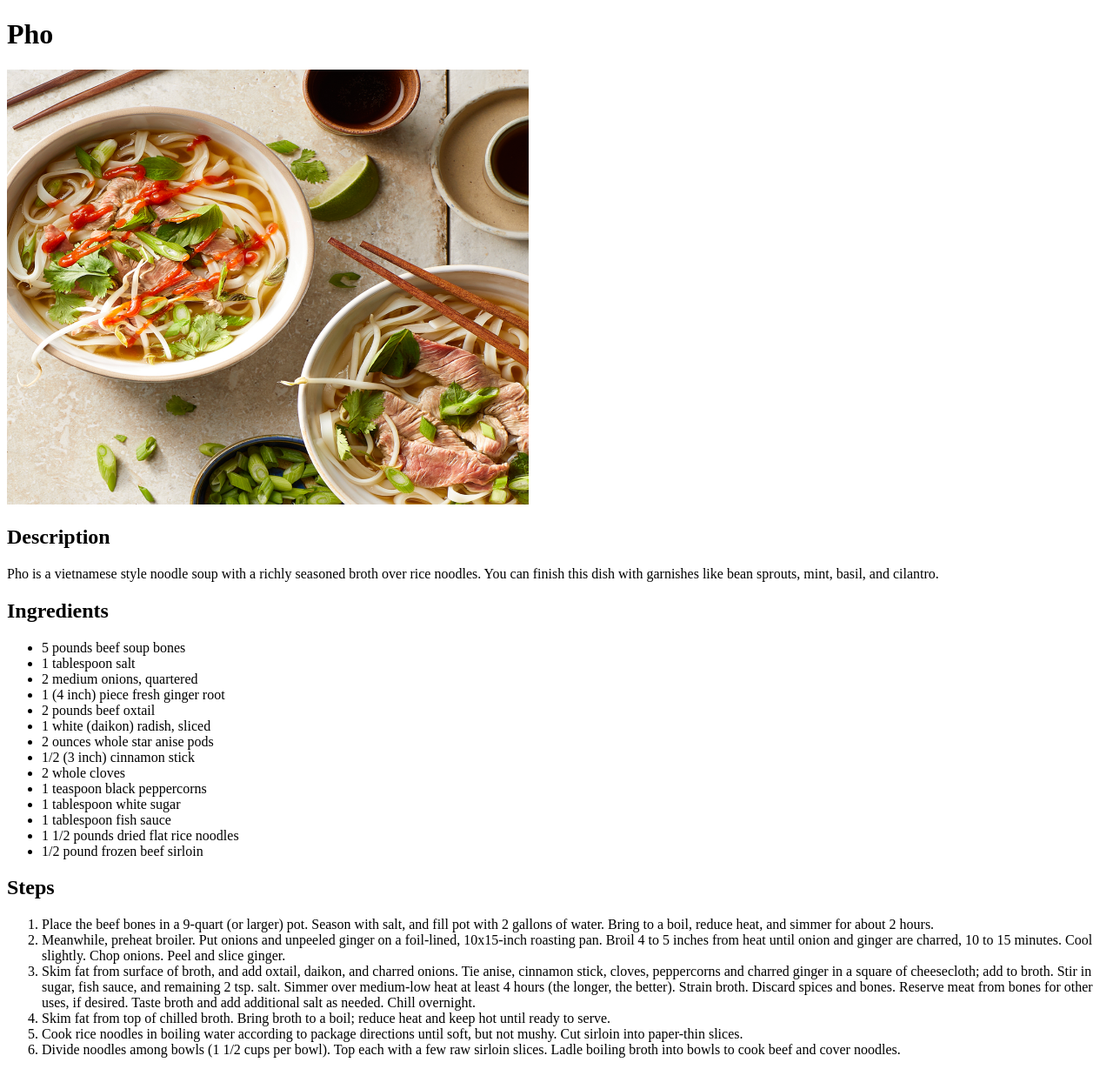
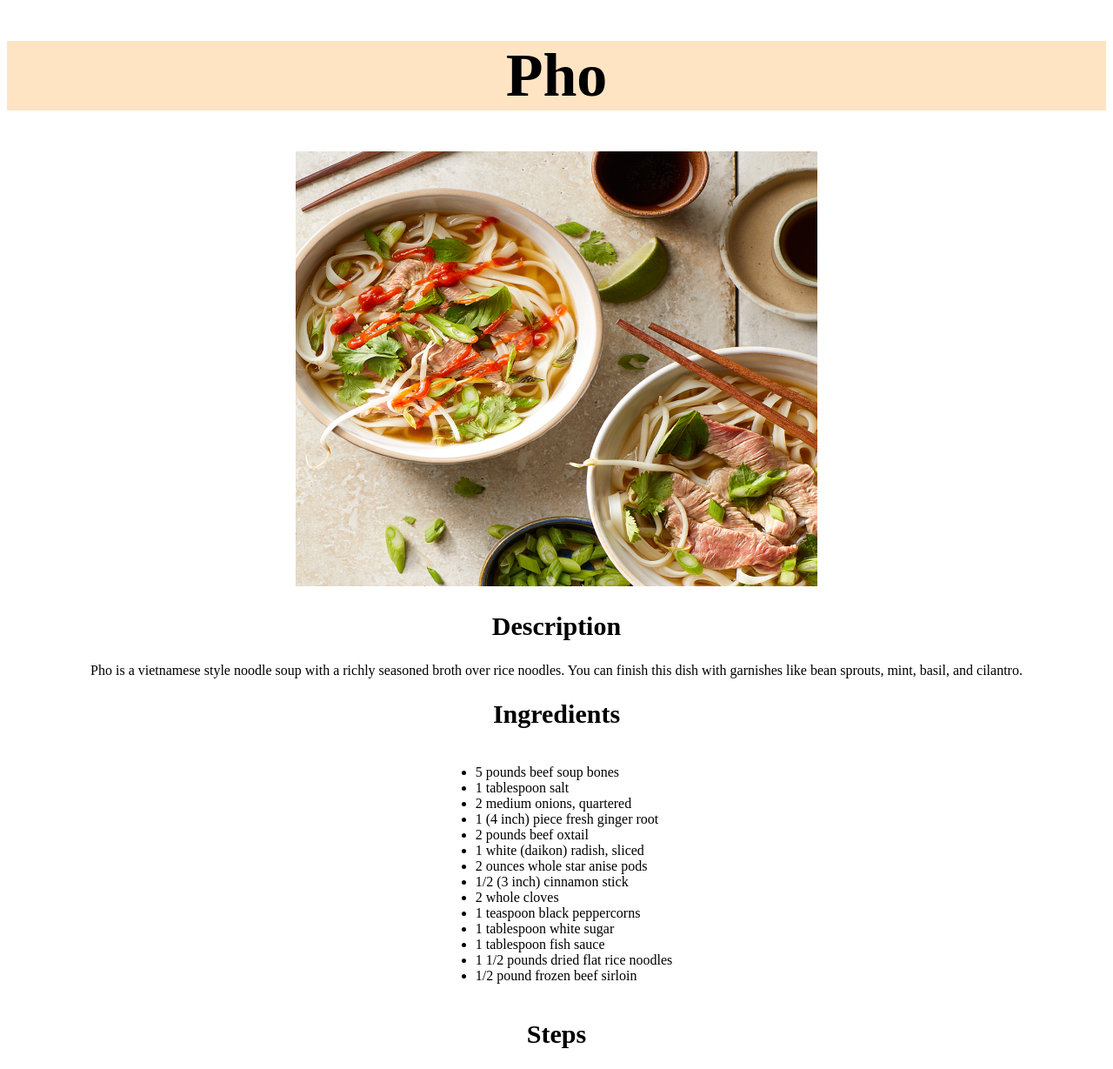
Before and after one commit to ErickzLee/odin-recipes, a plain HTML site: page recipes/Pho.html in a window 1280 px wide. Shown: the top 1229 px of the page at 87% size. Drawn offline with Linux system fonts and the light colour scheme.

Commit message:
Updated with a little bit of css

```diff
--- a/recipes/Pho.html
+++ b/recipes/Pho.html
@@ -5,6 +5,7 @@
     <meta http-equiv="X-UA-Compatible" content="IE=edge">
     <meta name="viewport" content="width=device-width, initial-scale=1.0">
     <title>Pho</title>
+    <link rel="stylesheet" href="../style.css">
 </head>
 <body>
     <h1>Pho</h1>
@@ -14,7 +15,7 @@
         You can finish this dish with garnishes like bean sprouts, mint, basil, and cilantro.
     </p>
     <h2>Ingredients</h2>
-    <ul>
+    <ul class="list">
         <li>5 pounds beef soup bones</li>
         <li>1 tablespoon salt</li>
         <li>2 medium onions, quartered</li>
@@ -31,7 +32,7 @@
         <li>1/2 pound frozen beef sirloin</li>
     </ul>
     <h2>Steps</h2>
-    <ol>
+    <ol class="list">
         <li>Place the beef bones in a 9-quart (or larger) pot. Season with salt, and fill pot with 2 gallons of water. Bring to a boil, reduce heat, and simmer for about 2 hours.</li>
         <li>Meanwhile, preheat broiler. Put onions and unpeeled ginger on a foil-lined, 10x15-inch roasting pan. Broil 4 to 5 inches from heat until onion and ginger are charred, 10 to 15 minutes. Cool slightly. Chop onions. Peel and slice ginger.</li>
         <li>Skim fat from surface of broth, and add oxtail, daikon, and charred onions. Tie anise, cinnamon stick, cloves, peppercorns and charred ginger in a square of cheesecloth; add to broth. Stir in sugar, fish sauce, and remaining 2 tsp. salt. Simmer over medium-low heat at least 4 hours (the longer, the better). Strain broth. Discard spices and bones. Reserve meat from bones for other uses, if desired. Taste broth and add additional salt as needed. Chill overnight.</li>
--- /dev/null
+++ b/style.css
@@ -0,0 +1,17 @@
+body {
+    text-align: center;
+}
+h1 {
+    background-color: bisque;
+    font-size: 70px;
+}
+h2 {
+    font-size: 30px;
+}
+p {
+    font-family: 'Times New Roman', Times, serif;
+}
+.list {
+    text-align: left;
+    display: inline-block;
+}
```
Also changed, not shown: index.html (+2 -1 lines), recipes/Thai-Fried-Rice.html (+3 -2 lines), recipes/Vegetarian-Bimbimbap.html (+3 -2 lines), 1 other file.
